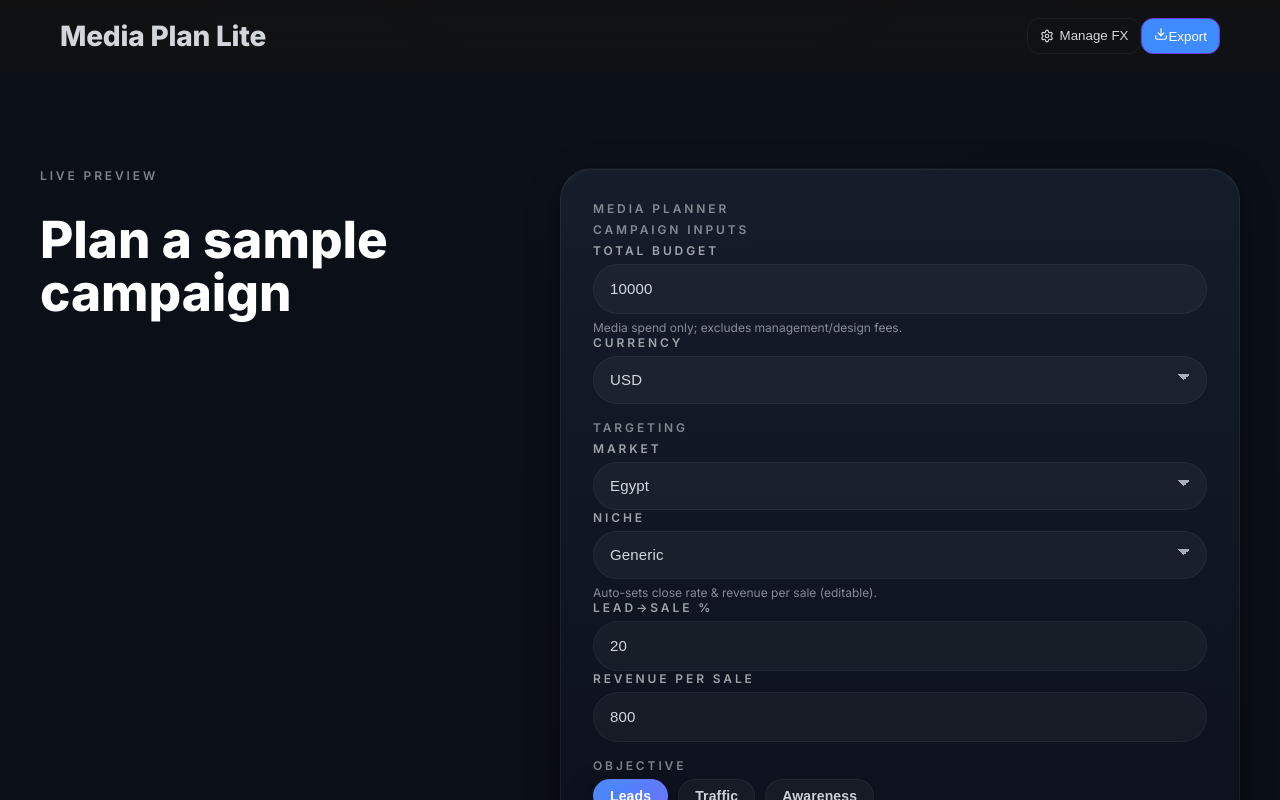
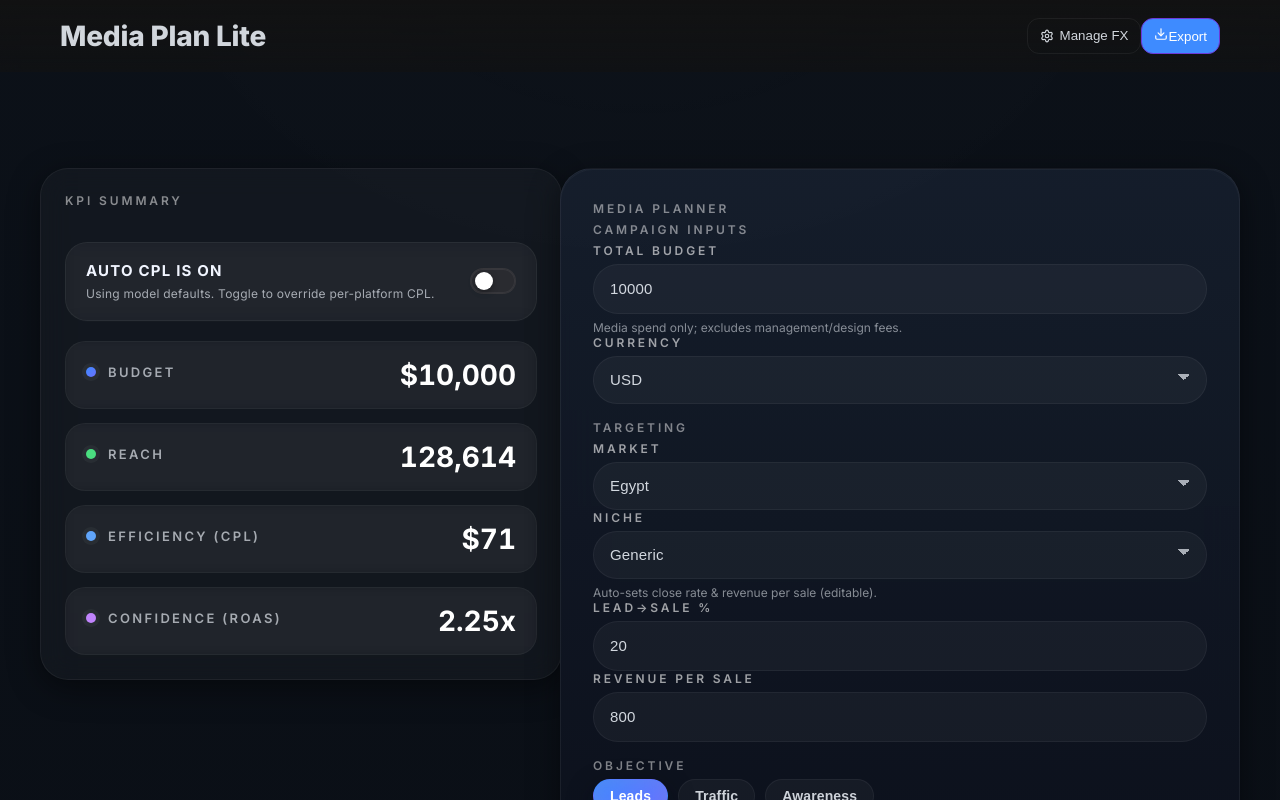
Before and after one commit to mhusse29/media-planner-lite, a React (Vite) app: page / in a window 1280 px wide. Shown: the top 800 px of the page. Built offline with nearby package versions, Linux system fonts and the light colour scheme.

Commit message:
Refine KPI layout and integrate CPL toggle

```diff
--- a/src/App.tsx
+++ b/src/App.tsx
@@ -1,6 +1,6 @@
 import './styles/theme.css'
 import './styles/charts.css'
-import { useState, useEffect, useCallback, useMemo, useRef } from 'react';
+import { useState, useEffect, useCallback, useMemo, useRef, type Dispatch, type SetStateAction } from 'react';
 import { motion, useInView, useReducedMotion, cubicBezier } from 'framer-motion';
 import type { Platform, Goal, Market, Currency } from './lib/assumptions';
 import { NICHE_DEFAULTS } from './lib/assumptions';
@@ -436,8 +436,12 @@ function App() {
         >
           <motion.div className="planner-grid" variants={gridVariants}>
             <motion.div className="planner-copy" variants={itemVariants}>
-              <span className="planner-tag">Live preview</span>
-              <h2 className="planner-heading">Plan a sample campaign</h2>
+              <KpiCards
+                totals={totals}
+                currency={currency}
+                manualCpl={manualCPL}
+                onManualCplChange={setManualCPL}
+              />
             </motion.div>
             <motion.div className="planner-card-wrap" variants={itemVariants}>
               <MediaPlannerCard
@@ -476,9 +480,6 @@ function App() {
 
         <section id="results-section" className="section">
           <div className="container flex flex-col gap-8">
-            {results.length > 0 && (
-              <KpiCards totals={totals} currency={currency} />
-            )}
             <div className="grid gap-6 lg:grid-cols-2">
               <BudgetDonutPro
                 data={donutData}
@@ -562,15 +563,43 @@ function App() {
 
 
 // KPI Cards Component
-function KpiCards({ totals, currency }: { totals: any; currency: string }) {
+function KpiCards({
+  totals,
+  currency,
+  manualCpl,
+  onManualCplChange,
+}: {
+  totals: any;
+  currency: string;
+  manualCpl: boolean;
+  onManualCplChange: Dispatch<SetStateAction<boolean>> | ((value: boolean) => void);
+}) {
   const budget = typeof totals?.budget === 'number' ? totals.budget : null;
   const reach = typeof totals?.reach === 'number' ? totals.reach : null;
   const cpl = typeof totals?.cpl === 'number' ? totals.cpl : null;
   const roas = typeof totals?.roas === 'number' ? totals.roas : null;
+  const statusTitle = manualCpl ? 'Manual CPL per platform' : 'Auto CPL is ON';
+  const statusSub = manualCpl
+    ? 'Override lead cost per platform in the advanced controls below.'
+    : 'Using model defaults. Toggle to override per-platform CPL.';
 
   return (
     <section className="kpi-panel">
       <div className="planner-tag">KPI summary</div>
+      <div className="kpi-status">
+        <div className="kpi-status__text">
+          <div className="kpi-status__title">{statusTitle}</div>
+          <div className="kpi-status__sub">{statusSub}</div>
+        </div>
+        <label className="switch" title="Enable manual CPL per platform" aria-label="Enable manual CPL per platform">
+          <input
+            type="checkbox"
+            checked={manualCpl}
+            onChange={(event) => onManualCplChange(event.target.checked)}
+          />
+          <span className="slider" />
+        </label>
+      </div>
       <div className="kpi-list">
         <div className="kpi-row">
           <div className="kpi-label">
--- a/src/components/CostOverridesCard.tsx
+++ b/src/components/CostOverridesCard.tsx
@@ -48,8 +48,8 @@ export function CostOverridesCard({
       ) : (
         <div className="rowCard">
           <div>
-            <div className="title">Auto CPL is ON</div>
-            <div className="sub">Turn on manual CPL to override per-platform cost of lead.</div>
+            <div className="title">Auto CPL is active</div>
+            <div className="sub">Use the KPI summary toggle above to enable manual overrides when you need them.</div>
           </div>
         </div>
       )}
--- a/src/styles/theme.css
+++ b/src/styles/theme.css
@@ -556,10 +556,32 @@ body.planner-in .appBg::after{opacity:.18}
 
 .kpi-panel .planner-tag{margin-bottom:14px;color:rgba(255,255,255,0.5)}
 
+.kpi-status{
+  display:flex;
+  align-items:center;
+  justify-content:space-between;
+  gap:16px;
+  padding:18px 20px;
+  border-radius:22px;
+  background:rgba(255,255,255,0.035);
+  border:1px solid rgba(255,255,255,0.05);
+  backdrop-filter:blur(10px);
+}
+
+.kpi-status__text{display:flex;flex-direction:column;gap:6px;color:rgba(231,236,243,0.82)}
+.kpi-status__title{font-size:15px;font-weight:700;letter-spacing:.08em;text-transform:uppercase;color:#f1f5ff}
+.kpi-status__sub{font-size:12px;color:rgba(231,236,243,0.68);letter-spacing:.02em;line-height:1.4}
+.kpi-status .switch{flex-shrink:0}
+
 .kpi-list{
   display:flex;
   flex-direction:column;
   gap:14px;
+}
+
+@media (max-width:640px){
+  .kpi-status{flex-direction:column;align-items:flex-start;gap:12px}
+  .kpi-status .switch{align-self:flex-end}
 }
 
 .kpi-row{
```
